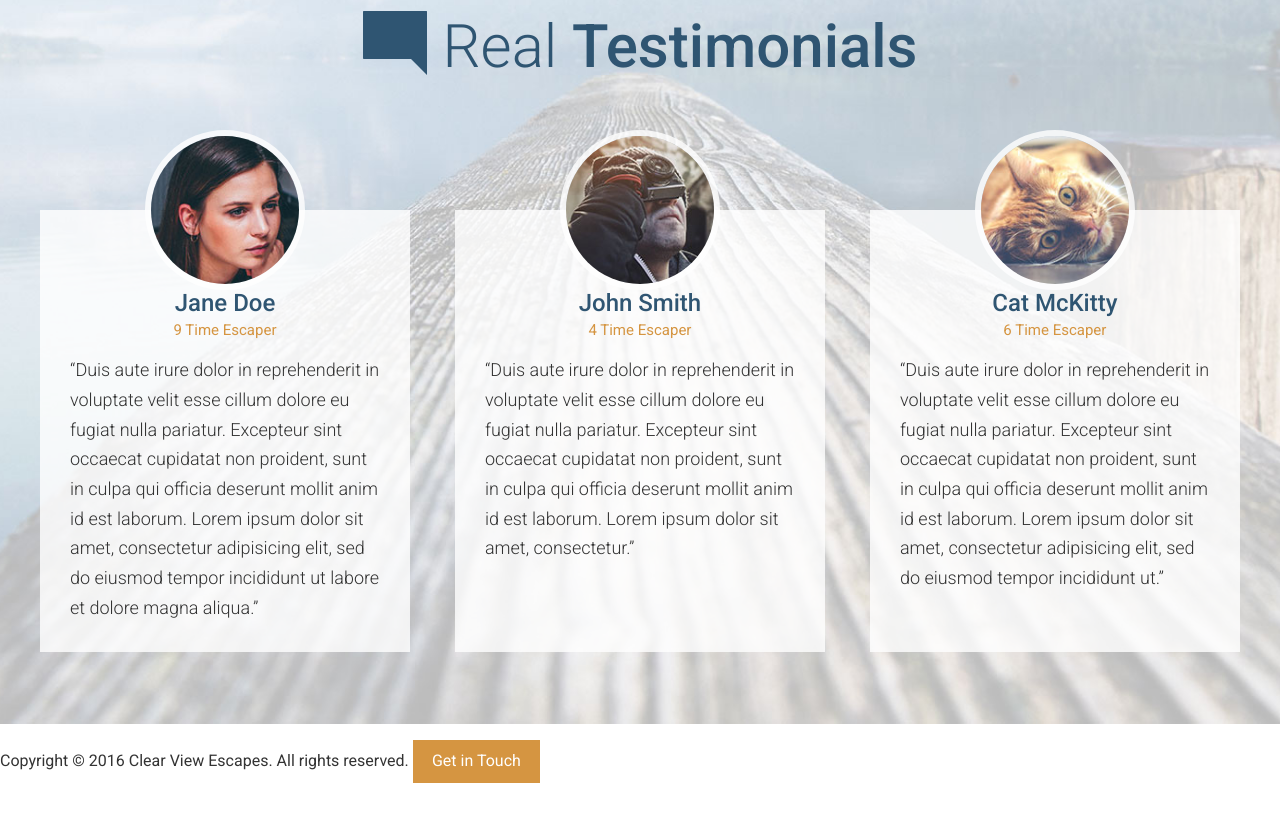
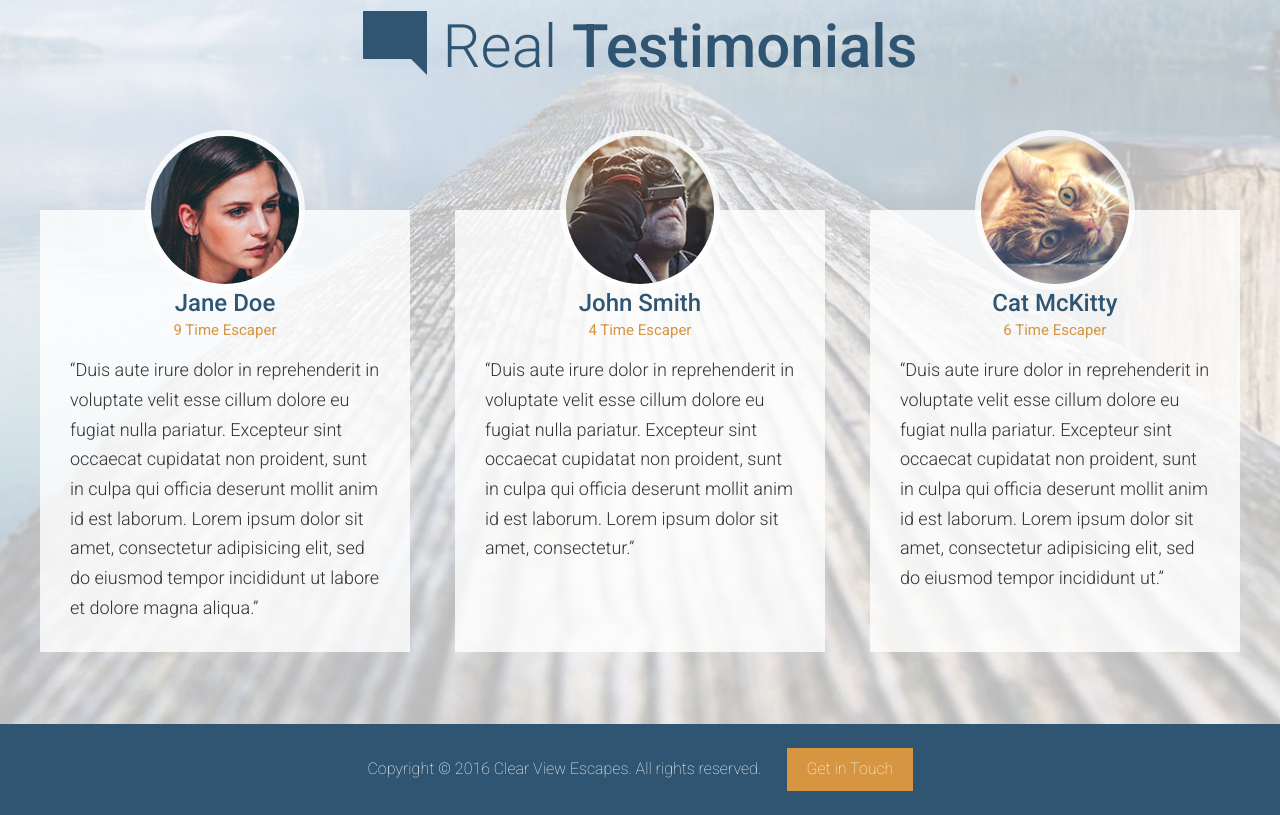
Before and after one commit to kingluddite/travel-site, a website: page app/index.html in a window 1280 px wide. Shown: the part 3122-3937 px from the top of the page. Drawn offline with Linux system fonts and the light colour scheme.

Commit message:
Complete feature footer

```diff
--- /dev/null
+++ b/app/assets/styles/modules/_site-footer.css
@@ -0,0 +1,18 @@
+.site-footer {
+  background-color: $mainBlue;
+  color: #fff;
+  padding: .5rem 0;
+  text-align: center;
+  font-weight: 200;
+
+  &__text {
+    display: block;
+    margin-bottom: 1rem;
+
+    @mixin atMedium {
+      display: inline;
+      margin-bottom: 0;
+      margin-right: 1.4rem;
+    }
+  }
+}
--- a/app/assets/styles/styles.css
+++ b/app/assets/styles/styles.css
@@ -13,3 +13,4 @@
 @import 'modules/_feature-item';
 @import 'modules/_testimonial';
 @import 'modules/_sprite.css';
+@import 'modules/_site-footer.css';
--- a/app/index.html
+++ b/app/index.html
@@ -164,8 +164,11 @@
     <!-- /.wrapper -->
   </div>
 
-  <footer>
-    <p>Copyright &copy; 2016 Clear View Escapes. All rights reserved. <a href="#" class="btn btn--orange">Get in Touch</a></p>
+  <footer class="site-footer">
+    <div class="wrapper">
+      <p><span class="site-footer__text">Copyright &copy; 2016 Clear View Escapes. All rights reserved.</span> <a href="#" class="btn btn--orange">Get in Touch</a></p>
+    </div>
+    <!-- /.wrapper -->
   </footer>
 </body>
 </html>
--- a/app/temp/styles/styles.css
+++ b/app/temp/styles/styles.css
@@ -1078,3 +1078,25 @@ Instead edit gulp/templates/sprite.css */
     height: 42px;
     background-position: 36.69752421959096% 45.792307692307695%;
   }
+
+.site-footer {
+  background-color: #2f5572;
+  color: #fff;
+  padding: .5rem 0;
+  text-align: center;
+  font-weight: 200;
+}
+
+.site-footer__text {
+    display: block;
+    margin-bottom: 1rem;
+  }
+
+@media (min-width: 800px) {
+
+.site-footer__text {
+      display: inline;
+      margin-bottom: 0;
+      margin-right: 1.4rem
+  }
+  }
```
